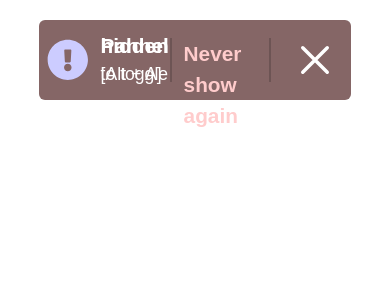
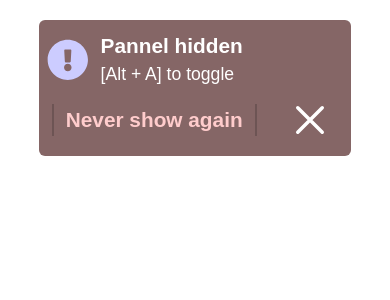
Before and after one commit to dayzyy/PaintApp, a React (Vite) app in the folder frontend/: page / in a window 390 px wide. Both pictures are taken after a click on the icon 362 px from the left and 809 px from the top of the page. Shown: the top 300 px of the page. Built offline with nearby package versions, Linux system fonts and the light colour scheme.

Commit message:
feat(frontend) optimize the alert for mobile screen

```diff
--- a/frontend/src/components/Alert.tsx
+++ b/frontend/src/components/Alert.tsx
@@ -35,13 +35,13 @@ const Alert = ({icon, text, info, toggle_off, disable}: AlertProps) => {
 
     return (
 	<div
-	    className={`fixed top-5  w-[80%] h-[5rem] bg-[var(--color-bg-alert)]  rounded-md  flex items-center p-2
-		md:max-w-[800px]
+	    className={`fixed top-5  w-[80%]  bg-[var(--color-bg-alert)]  rounded-md  flex flex-col p-2
+		md:max-w-[800px] md:h-[5rem] md:flex-row md:items-center
 		transition-[translate] duration-200
 		[&_*]:select-none
 	 	${show ? 'translate-y-0' : '-translate-y-[200%]'}`}
 	>
-	    <div className="h-full  flex-grow  flex gap-3 items-center">
+	    <div className="h-[4rem] md:h-full  flex-grow  flex gap-3 items-center">
 		<div>
 		    {icon}
 		</div>
@@ -52,7 +52,7 @@ const Alert = ({icon, text, info, toggle_off, disable}: AlertProps) => {
 		</div>
 	    </div>
 
-	    <div className="h-full  flex-grow-0  flex items-center gap-4  cursor-pointer">
+	    <div className="h-full  flex-grow-0  flex items-center justify-around gap-4  cursor-pointer">
 		<div
 		    className="h-[70%]  px-3  border-[var(--color-border-alert-act)] border-x-2  grid place-items-center"
 		    onClick={own_disable}
```
